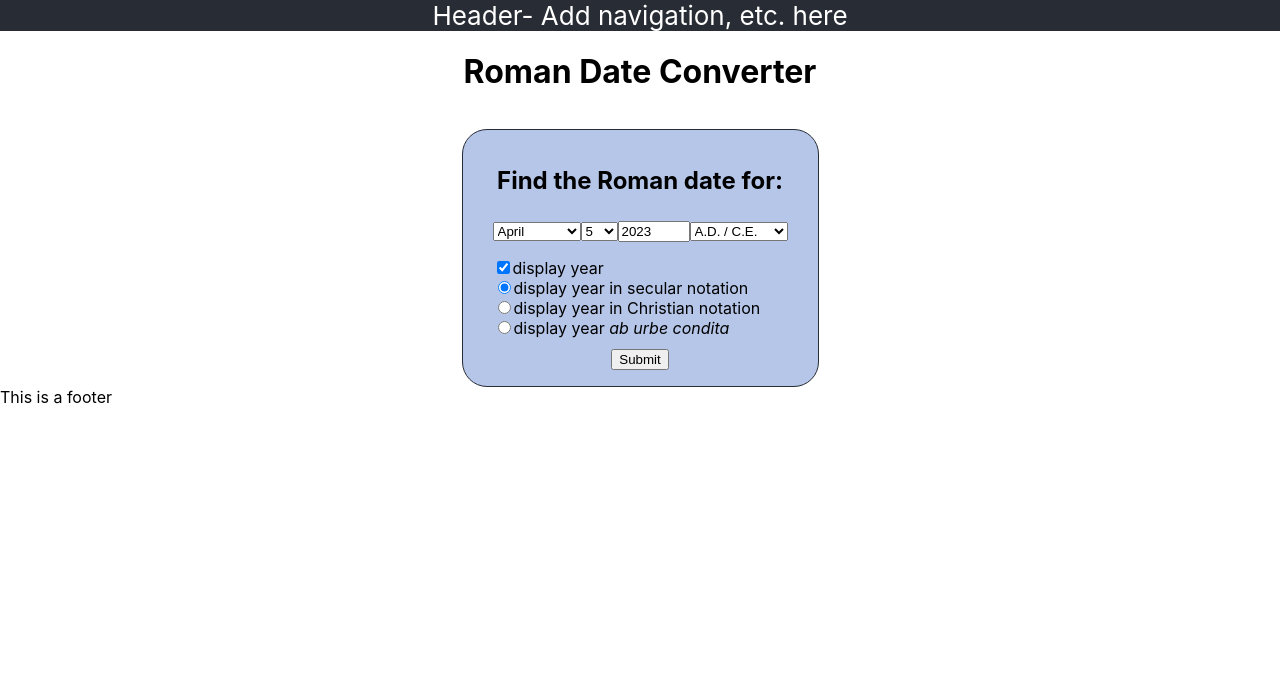
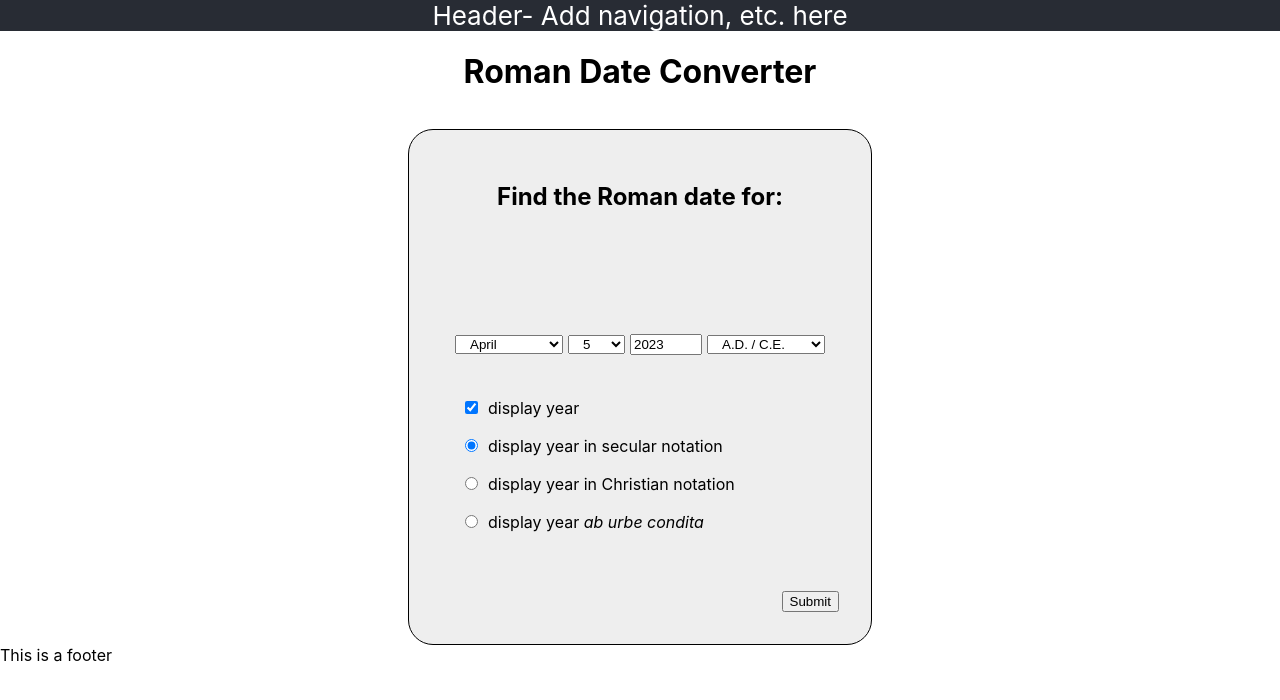
Before and after one commit to celiackelly/roman-date-converter, a React (Create React App) app: page / in a window 1280 px wide. Shown: the top 700 px of the page. Built offline with nearby package versions, Linux system fonts and the light colour scheme.

Commit message:
Import styles from https://github.com/celiackelly/roman-date-converter-gutenberg-block. Resolved #3

```diff
--- a/src/App.css
+++ b/src/App.css
@@ -16,6 +16,72 @@ main {
   gap: 1rem;
 }
 
+.card {
+	background-color: #eeeeee;
+	color: #000000;
+	padding: 2rem;
+	border: 1px solid #000000;
+	border-radius: 25px;
+	display: flex;
+	flex-direction: column;
+	justify-content: space-between;
+	min-height: 450px;
+  }
+
+  .card fieldset {
+	border: none;
+	display: flex;
+	flex-wrap: wrap;
+	gap: 5px
+  }
+
+  form {
+	display: flex;
+	flex-direction: column;
+	gap: 20px;
+  }
+
+  .options-fieldset {
+	text-align: left;
+	display: flex;
+	flex-direction: column;
+	min-height: 170px;
+  }
+
+ form select {
+	padding: 0px 10px;
+  }
+
+ input[type="checkbox"],
+ input[type="radio"] {
+	margin: 10px;
+  }
+
+ .btn-group {
+	display: flex;
+	gap: 5px;
+  }
+
+  .form-card .btn-group {
+	justify-content: flex-end;
+  }
+
+  .results-card .btn-group {
+	justify-content: space-between;
+  }
+
+  label {
+	width: -webkit-fit-content;
+	width: -moz-fit-content;
+	width: fit-content;
+  }
+
+  button {
+	max-width: -webkit-fit-content;
+	max-width: -moz-fit-content;
+	max-width: fit-content;
+  }
+
   .sr-only {
 	position:absolute;
 	left:-10000px;
@@ -25,25 +91,11 @@ main {
 	overflow:hidden;
   }
 
-fieldset {
-  border: none;
-}
-
-.card {
-  background-color: #b5c6e8;
-  padding: 1rem;
-  border: 1px solid #282c34;
-  border-radius: 25px;
-  max-width: 75%;
+  p {
+	text-align: center;
+	font-size: 1.5em;
   }
 
   .italics {
 	font-style: italic;
   }
-
-/*this leads to a bad experience, where clicking empty space to right of option toggles it*/
-.options-fieldset {
-  text-align: left;
-  display: flex;
-  flex-direction: column;
-}
```
Lines whose indentation alone changed are shown as unchanged.
